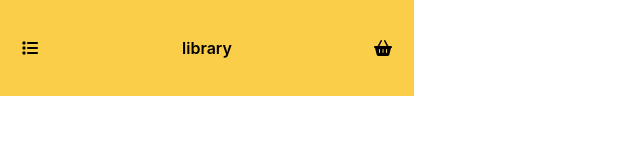
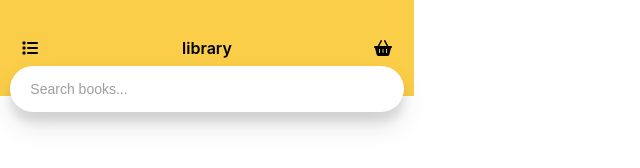
Before and after one commit to nibble2/html-pra, a plain HTML site: page html-library/index.html in a window 1280 px wide. Shown: the whole page, without its empty margins (0-640 px from the left). Drawn offline with Linux system fonts and the light colour scheme.

Commit message:
search input css 및 html

```diff
--- a/html-library/css/styles.css
+++ b/html-library/css/styles.css
@@ -25,3 +25,23 @@ header h1 {
     text-align: center;
     font-weight: 600;
 }
+
+.search {
+    width: 95%;
+    position: relative;
+    top: -30px;
+    margin: 0 auto;
+}
+
+.search input {
+    width: 100%;
+    border-radius: 50px;
+    border: none;
+    padding: 15px 20px;
+    box-shadow: 0 14px 28px rgba(0, 0, 0, 0.10), 0 10px 10px rgba(0, 0, 0, 0.10);
+    font-size: 14px;
+}
+
+.search input::placeholder {
+    opacity: 0.7;
+}
--- a/html-library/index.html
+++ b/html-library/index.html
@@ -15,6 +15,9 @@
         <h1>library</h1>
         <i class="fas fa-shopping-basket"></i>
     </header>
+    <div class="search">
+        <input type="text" placeholder="Search books...">
+    </div>
 </body>
 <script src="https://kit.fontawesome.com/eb15989aa0.js" crossorigin="anonymous">
 </script>
```
